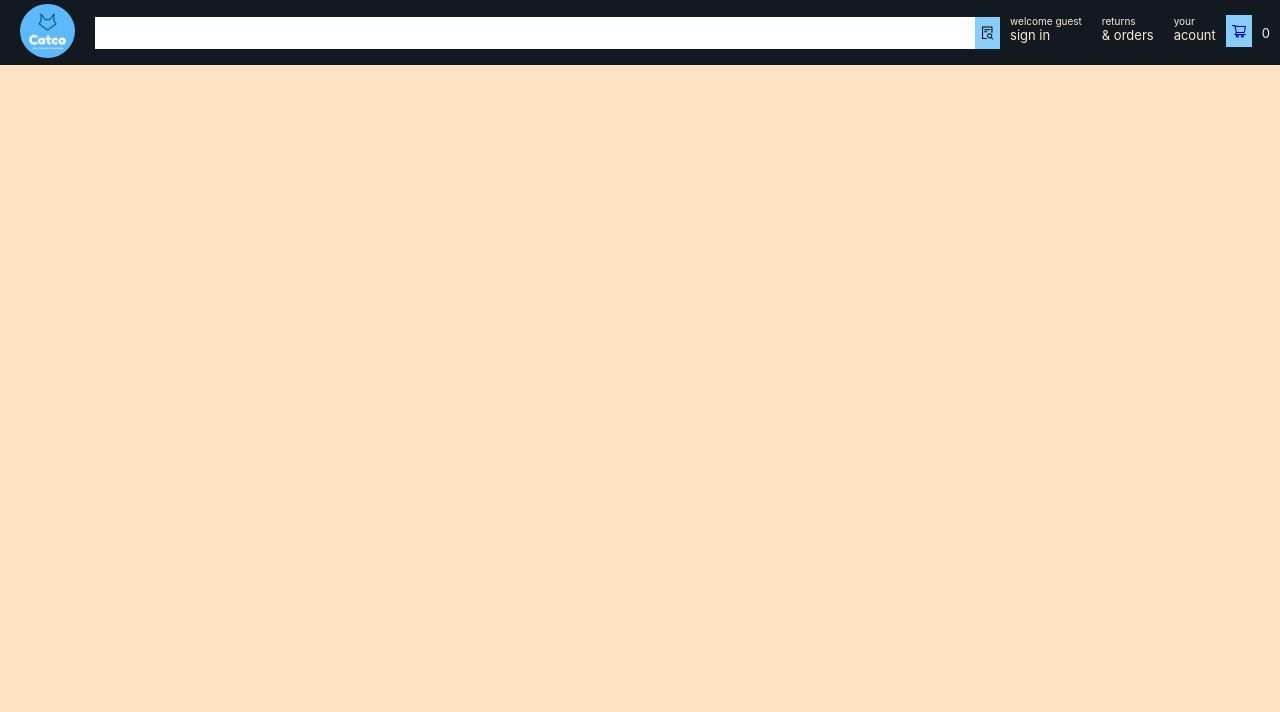
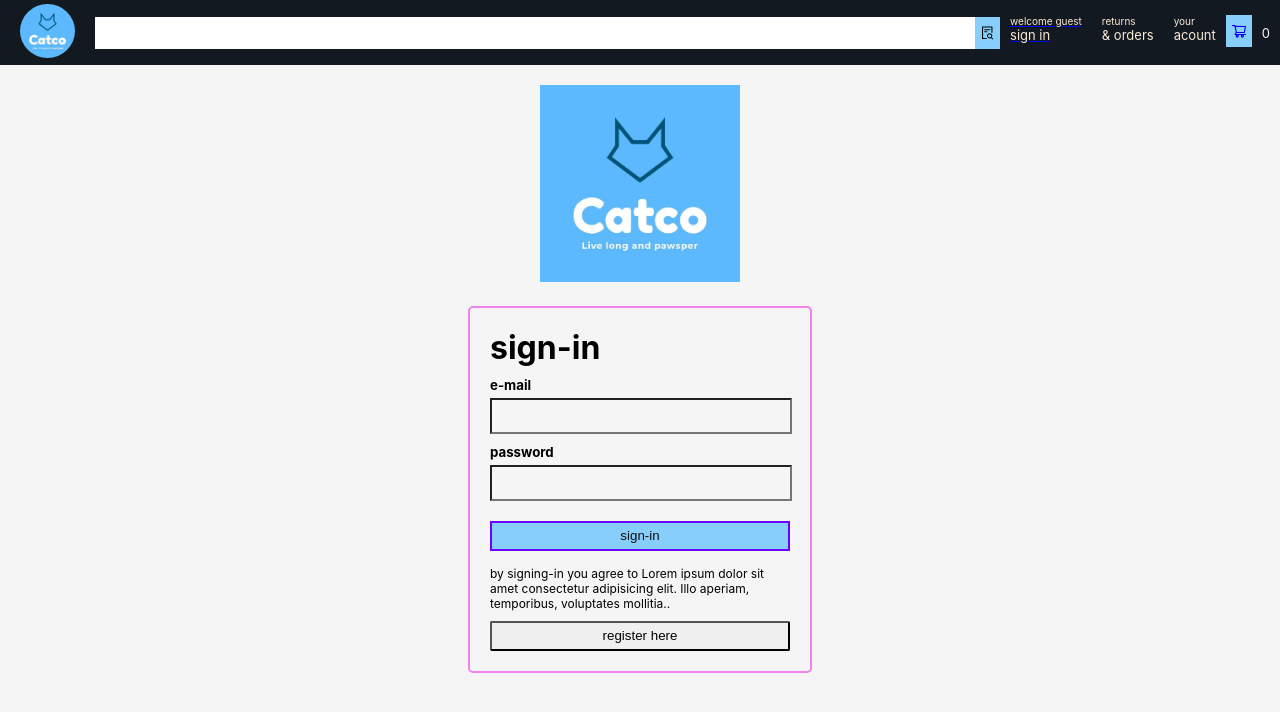
Before and after one commit to Messyginger0804/catco2.0, a React (Create React App) app: page /login in a window 1280 px wide. Shown: the top 712 px of the page. Built offline with nearby package versions, Linux system fonts and the light colour scheme.

Commit message:
login page built needs function

```diff
--- a/src/App.js
+++ b/src/App.js
@@ -3,18 +3,24 @@ import './App.css';
 import Checkout from "./Components/Checkout/Checkout";
 import Header from './Components/Header/Header';
 import Home from './Components/Home/Home';
+import Login from "./Components/Login/Login";
 
 function App() {
   return (
     <Router>
       <div className="app">
         <Header />
+
         <Routes>
-          <Route path="/" element={<Home />}>
-          </Route>
-          <Route path="/checkout" element={<Checkout />}>
 
-          </Route>
+          <Route path="/" element={<Home />} />
+          {/* </Route> */}
+
+          <Route path="/login" element={<Login />} />
+          {/* </Route> */}
+
+          <Route path="/checkout" element={<Checkout />} />
+          {/* </Route> */}
         </Routes>
       </div>
     </Router>
--- a/src/Components/Header/Header.jsx
+++ b/src/Components/Header/Header.jsx
@@ -22,6 +22,7 @@ function Header() {
             </div>
 
             <div className="header-nav">
+                <Link to='/login'>
                     <div className="header-option">
                         <span className='header-optionLine1'>
                             welcome guest
@@ -30,6 +31,7 @@ function Header() {
                             sign in
                         </span>
                     </div>
+                </Link>
 
 
                 <div className="header-option">
--- /dev/null
+++ b/src/Components/Login/Login.css
@@ -0,0 +1,74 @@
+.login {
+    display: flex;
+    flex-direction: column;
+    align-items: center;
+    height: 100vh;
+    background-color: whitesmoke;
+}
+
+
+.login-catcoLogo {
+    margin-top: 20px;
+    margin-bottom: 20px;
+    object-fit: contain;
+    width: 200px;
+    margin-right: auto;
+    margin-left: auto;
+}
+
+.login-container {
+    width: 300px;
+    height: fit-content;
+    display: flex;
+    flex-direction: column;
+    border-radius: 5px;
+    border: 2px solid violet;
+    padding: 20px;
+}
+
+.login-container>h1 {
+    font-weight: 200px;
+    margin-bottom: 10px;
+}
+
+.login-container>form>h5 {
+    margin-bottom: 5px;
+}
+
+.login-container>form>input {
+    height: 30px;
+    margin-bottom: 10px;
+    background-color: whitesmoke;
+    width: 98%;
+}
+
+.login-container>p {
+    margin-top: 15px;
+    font-size: 12px;
+}
+
+.login-signInButton {
+    background-color: lightskyblue;
+    border: 2px solid;
+    height: 30px;
+    width: 100%;
+    margin-top: 10px;
+    border-color: rgb(106, 0, 255);
+    color: #111;
+}
+
+.login-signInButton:hover {
+    background-color: rgb(106, 0, 255);
+    border-color: lightskyblue;
+}
+
+.login-registerButton {
+    border-radius: 2px;
+    width: 100%;
+    height: 30px;
+    margin-top: 10px;
+}
+
+.login-registerButton:hover {
+    background-color: lightskyblue;
+}
--- /dev/null
+++ b/src/Components/Login/Login.jsx
@@ -0,0 +1,36 @@
+import React from 'react'
+import './Login.css'
+import logo from '../../../src/assets/catco-logo.jpg'
+import { Link } from 'react-router-dom';
+
+// src/assets/catco-logo.jpg
+
+function Login() {
+    return (
+        <div className="login">
+            <Link to='/'>
+                <img className='login-catcoLogo' src={logo} alt="catco-logo" />
+            </Link>
+
+            <div className="login-container">
+                <h1>sign-in</h1>
+
+                <form>
+                    <h5>e-mail</h5>
+                    <input type='email' />
+                    <h5>password</h5>
+                    <input type="password" />
+
+                    <button className='login-signInButton'>sign-in</button>
+                </form>
+                <p>by signing-in you agree to Lorem ipsum dolor sit amet consectetur adipisicing elit. Illo aperiam, temporibus, voluptates mollitia..</p>
+
+                <button className='login-registerButton'> register here</button>
+
+            </div>
+        </div>
+
+    )
+}
+
+export default Login
```
Lines whose indentation alone changed are shown as unchanged.
